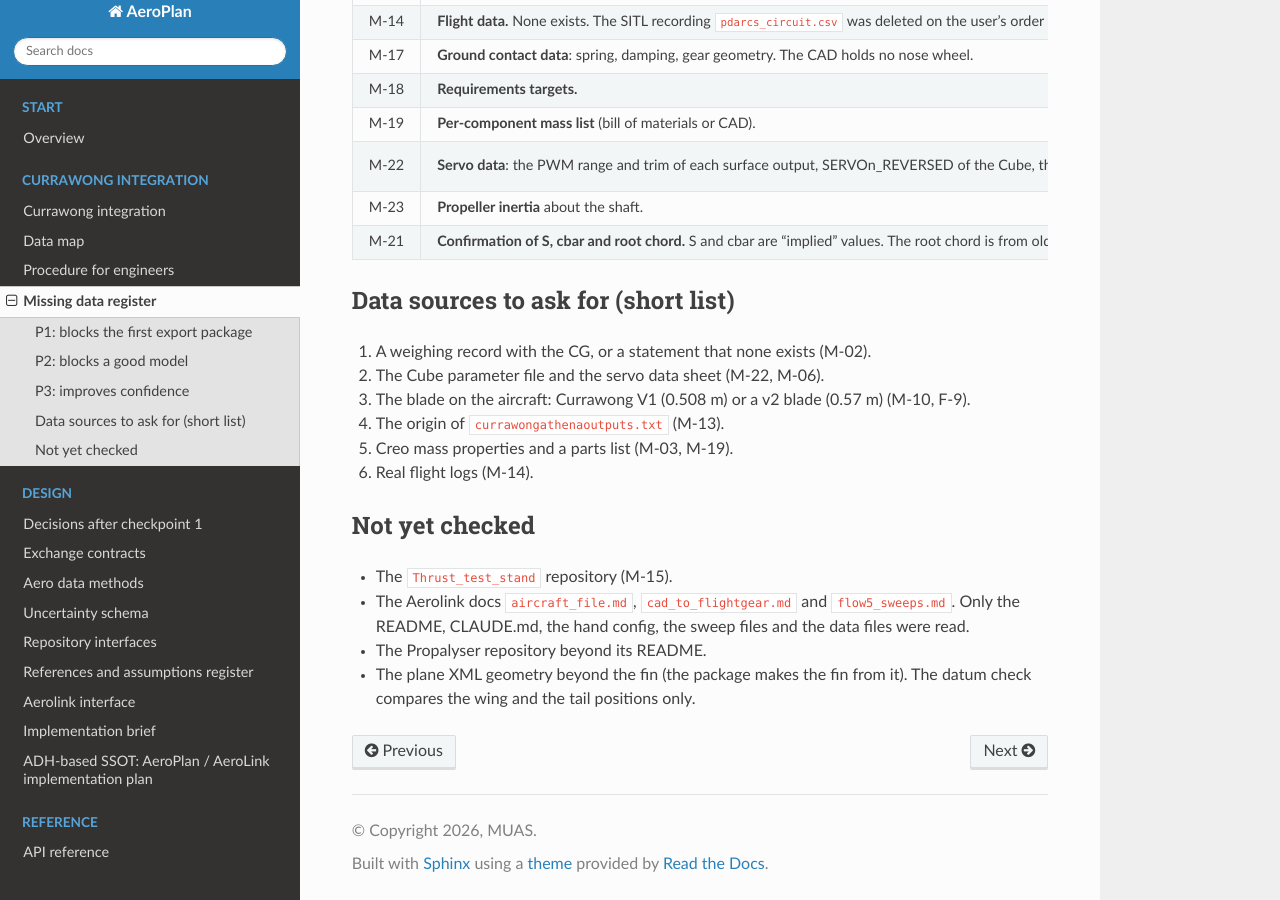
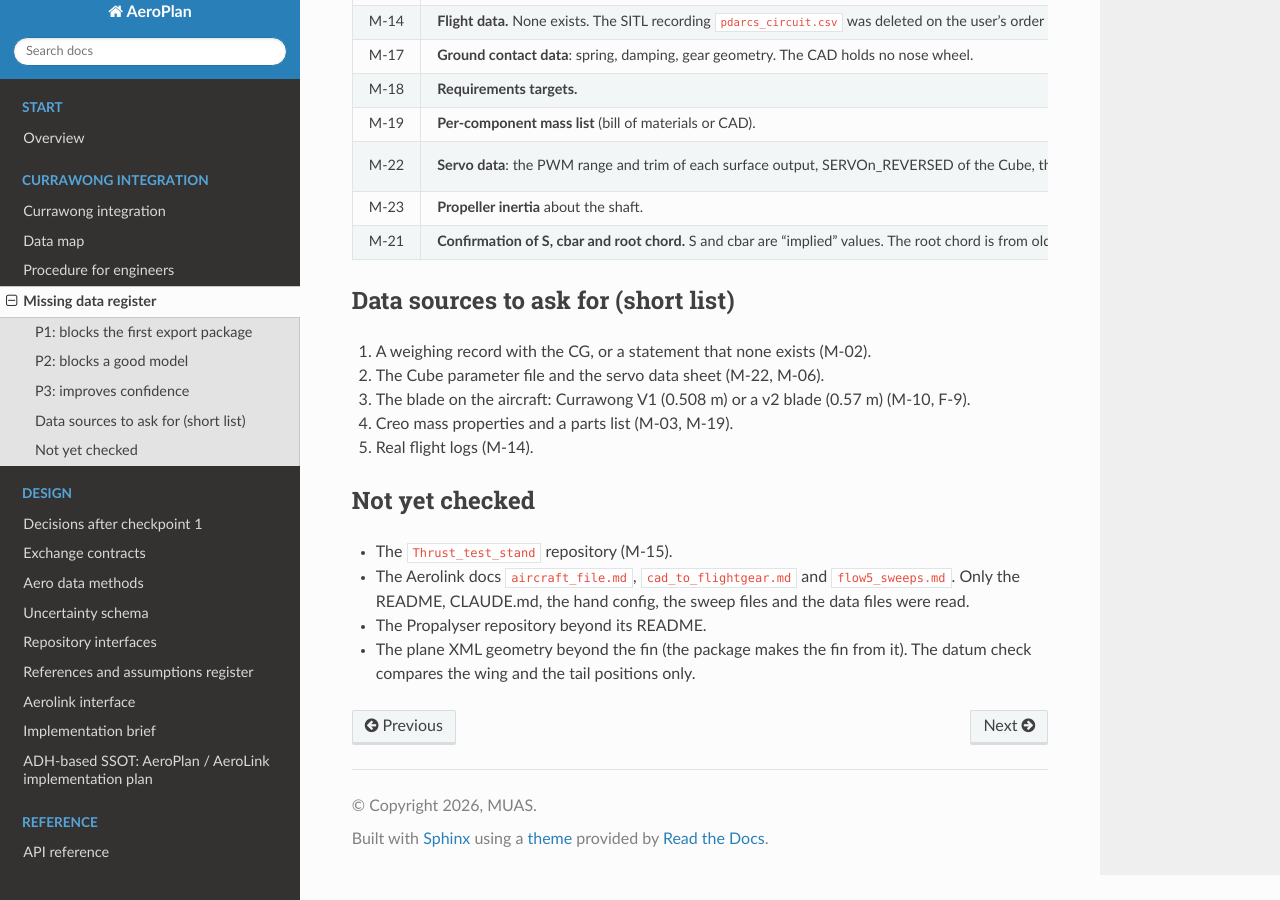
Before and after one commit to MonashUAS/Aeroplan, a Sphinx documentation site: the page built from docs/source/currawong/missing_data.md, in a window 1280 px wide and 900 px high, scrolled down 1297 px. Built offline with Sphinx 7.4.7 and the Read the Docs theme 3.1.0, drawn with Linux system fonts in a browser that asks for light colours.

Commit message:
Record the Athena source of the sizing file and the STEP move
Co-Authored-By: Claude Opus 5.5 <noreply@anthropic.com>

```diff
--- a/docs/source/currawong/missing_data.md
+++ b/docs/source/currawong/missing_data.md
@@ -51,9 +51,8 @@ To close an item: add the source (see [](procedure.md)), then set the status her
 1. A weighing record with the CG, or a statement that none exists (M-02).
 2. The Cube parameter file and the servo data sheet (M-22, M-06).
 3. The blade on the aircraft: Currawong V1 (0.508 m) or a v2 blade (0.57 m) (M-10, F-9).
-4. The origin of `currawongathenaoutputs.txt` (M-13).
-5. Creo mass properties and a parts list (M-03, M-19).
-6. Real flight logs (M-14).
+4. Creo mass properties and a parts list (M-03, M-19).
+5. Real flight logs (M-14).
 
 ## Not yet checked
 
```
Also changed, not shown: other parts of docs/source/currawong/missing_data.md (+1 -1 lines), docs/source/currawong/data_map.md (+2 -2 lines).
